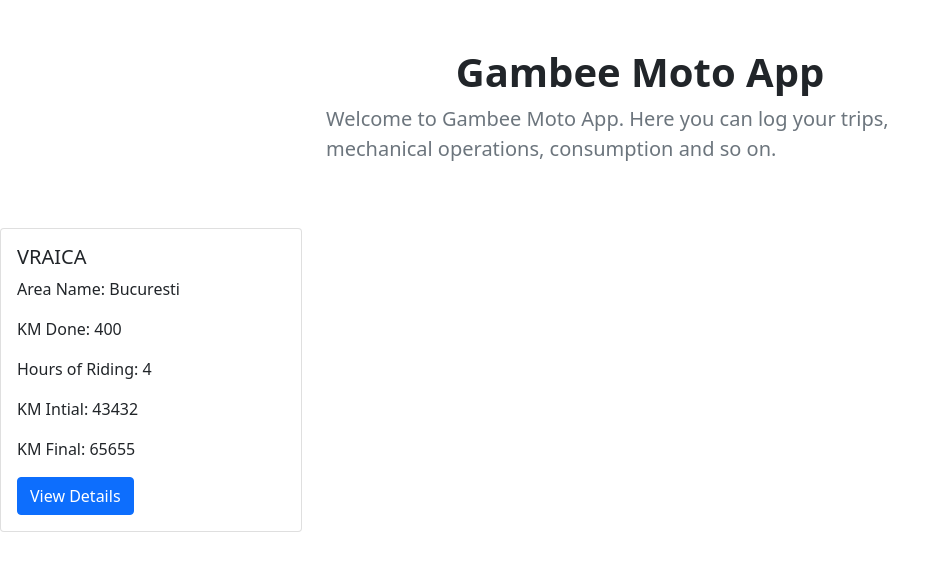
After one commit to vraica-dev/GambeeMotoApp, a Flask app: page /view_trips in a window 1280 px wide. The commit adds this page. Shown: the top 571 px of the page, without its empty margins (0-950 px from the left). Run offline with Flask 2, Linux system fonts and the light colour scheme; data comes from the database, SQL or seed files in the repository.

Commit message:
v1.1.0 -WIP

```diff
--- a/application/routes.py
+++ b/application/routes.py
@@ -11,24 +11,26 @@ def home():
 
 @app.route('/trips', methods=['GET', 'POST'])
 def trips():
-
     if request.method == 'GET':
         return render_template('trips.html')
 
     if request.method == 'POST':
         temp_trip_name = request.form['trip_name']
         temp_area_name = request.form['area_name']
-        temp_km_travelled = request.form['km_travelled']
-        temp_hours_riding = request.form['hours_riding']
-        temp_km_initial = request.form['km_initial']
-        temp_km_final= request.form['km_final']
+        temp_km_travelled = int(request.form['km_travelled'])
+        temp_hours_riding = int(request.form['hours_riding'])
+        temp_km_initial = int(request.form['km_initial'])
+        temp_km_final = int(request.form['km_final'])
 
-        print(temp_trip_name)
-
-        new_trip = TripRecords(trip_name = temp_trip_name, area_name = temp_area_name, km_travelled =temp_km_travelled, h_travelled= temp_hours_riding)
+        new_trip = TripRecords(trip_name=temp_trip_name, area_name=temp_area_name, km_travelled=temp_km_travelled,
+                               h_travelled=temp_hours_riding, km_initial=temp_km_initial, km_final=temp_km_final)
         db.session.add(new_trip)
         db.session.commit()
 
-        print('done')
+        return redirect(url_for('trips'))
 
-        return redirect(url_for('trips'))
+
+@app.route('/view_trips', methods=['GET'])
+def view_trips():
+    trips = TripRecords.query.all()
+    return render_template('view_trips.html', list_trips=trips)
--- a/application/templates/base.html
+++ b/application/templates/base.html
@@ -27,6 +27,10 @@
 {%block form_details%}
 {%endblock%}
 
+{%block listing_trips%}
+{%endblock%}
+
+
 <script src="https://cdn.jsdelivr.net/npm/bootstrap@5.0.0-beta2/dist/js/bootstrap.bundle.min.js" integrity="sha384-b5kHyXgcpbZJO/tY9Ul7kGkf1S0CWuKcCD38l8YkeH8z8QjE0GmW1gYU5S9FOnJ0" crossorigin="anonymous"></script>
 
 </body>
--- a/application/templates/home.html
+++ b/application/templates/home.html
@@ -17,7 +17,7 @@
                     <div class="d-flex justify-content-between align-items-center">
                         <div class="btn-group">
                             <button type="button" class="btn btn-sm btn-outline-secondary" onclick="window.location.href='{{ url_for( 'trips') }}';">Add New</button>
-                            <button type="button" class="btn btn-sm btn-outline-secondary">Edit</button>
+                            <button type="button" class="btn btn-sm btn-outline-secondary" onclick="window.location.href='{{ url_for( 'view_trips') }}';">Edit</button>
                         </div>
                     </div>
                 </div>
@@ -50,7 +50,7 @@
                     <div class="d-flex justify-content-between align-items-center">
                         <div class="btn-group">
                             <button type="button" class="btn btn-sm btn-outline-secondary" onclick="window.location.href='{{ url_for( 'trips') }}';">Add New</button>
-                            <button type="button" class="btn btn-sm btn-outline-secondary">Edit</button>
+                            <button type="button" class="btn btn-sm btn-outline-secondary" onclick="window.location.href='{{ url_for( 'view_trips') }}';">Edit</button>
                         </div>
                     </div>
                 </div>
--- /dev/null
+++ b/application/templates/view_trips.html
@@ -0,0 +1,23 @@
+{% extends 'base.html'%}
+
+{% block listing_trips %}
+<div class="row">
+    {% for trip in list_trips %}
+
+    <div class="col-sm-3">
+        <div class="card">
+            <div class="card-body">
+                <h5 class="card-title">{{ trip.trip_name}}</h5>
+                <p class="card-text"> Area Name: {{trip.area_name}}</p>
+                <p class="card-text"> KM Done: {{trip.km_travelled}}</p>
+                <p class="card-text"> Hours of Riding: {{trip.h_travelled}}</p>
+                <p class="card-text"> KM Intial: {{trip.km_initial}}</p>
+                <p class="card-text"> KM Final: {{trip.km_final}}</p>
+                <a href="#" class="btn btn-primary">View Details</a>
+            </div>
+        </div>
+    </div>
+
+    {% endfor %}
+</div>
+{% endblock %}
```
Also changed, not shown: application/model.py (+8 -1 lines), application/tripsDB.sqlite3.
